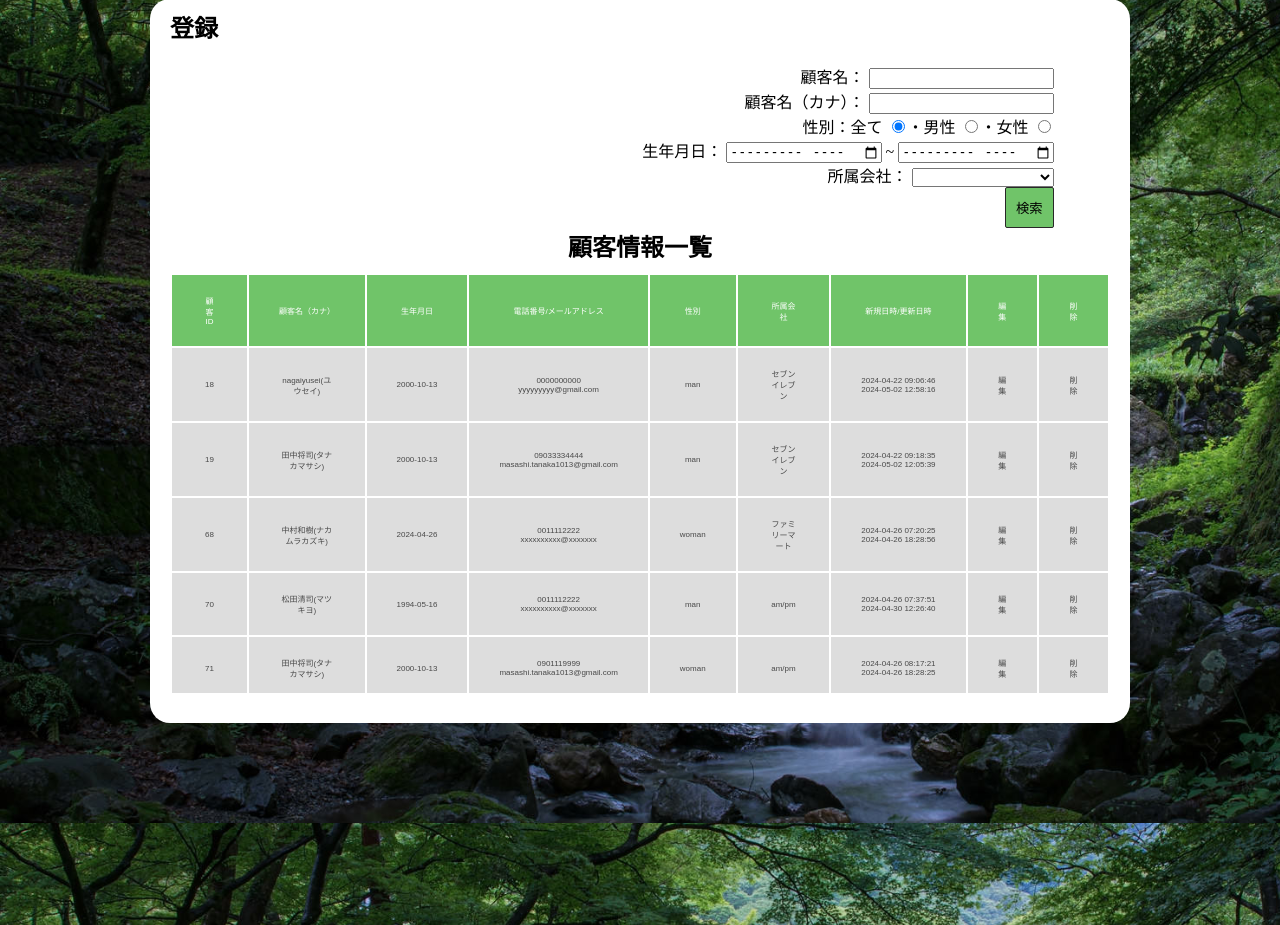
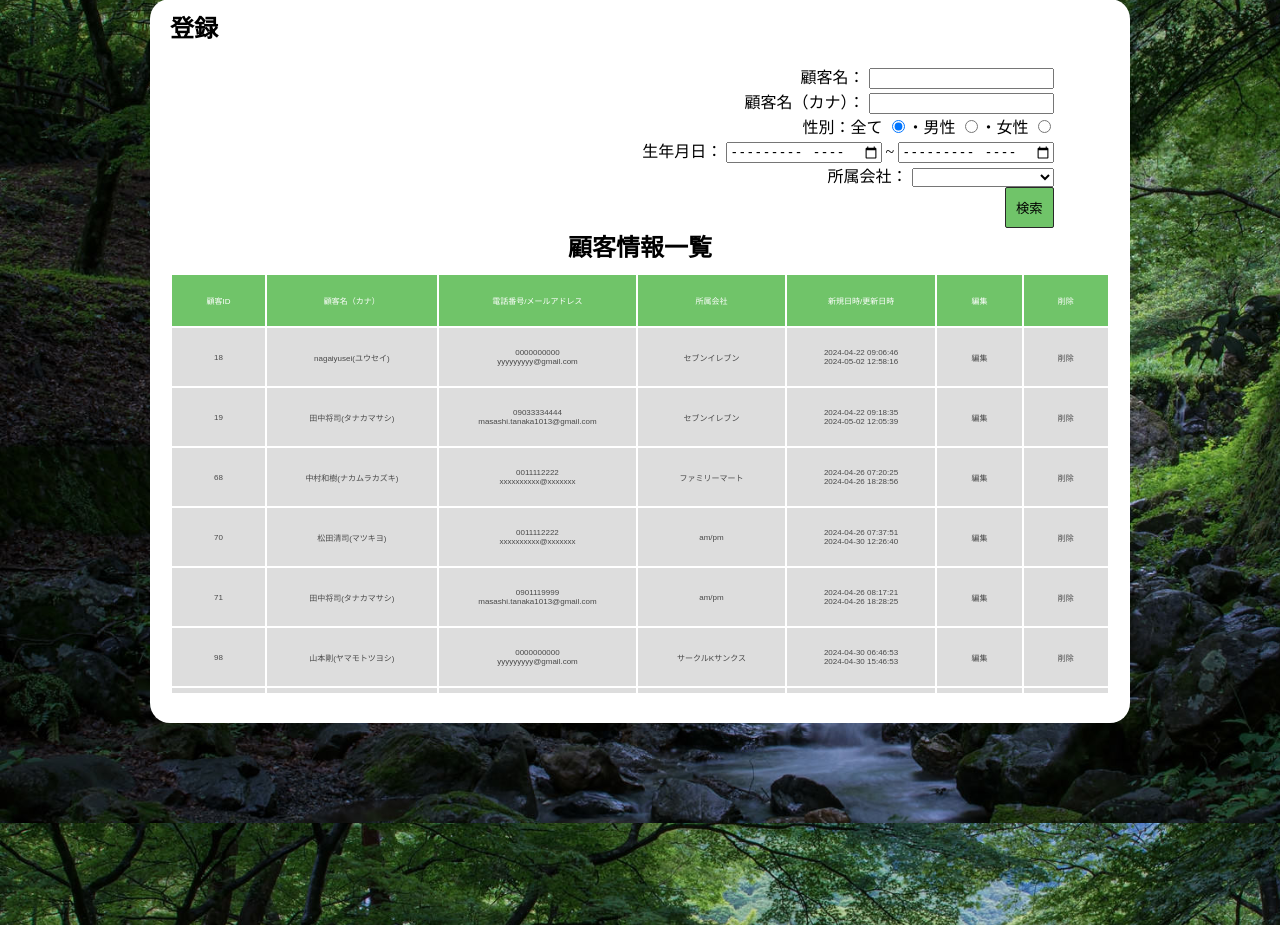
Before and after one commit to yusei00nagai/client, a PHP site: page /search.php in a window 1280 px wide. Shown: the part 101-1026 px from the top of the page. Run offline with PHP 8.4, Linux system fonts and the light colour scheme; data comes from the database, SQL or seed files in the repository; some libraries are stand-ins or nearby versions.

Commit message:
一覧修正 生年月日と性別を非表示

```diff
--- a/js/onload_1.js
+++ b/js/onload_1.js
@@ -99,9 +99,9 @@
         tableHTML += '<tr id="' + item['id'] + '">';
         tableHTML += '<td>' + item['id'] + '</td>';
         tableHTML += '<td>' + item['user_name'] + '(' + item['user_kana'] + ')' +'</td>';
-        tableHTML += '<td nowrap>' + item['user_born'] + '</td>';
+        // tableHTML += '<td nowrap>' + item['user_born'] + '</td>';
         tableHTML += '<td>' + item['user_phone'] + '<br>' + item['user_mail'] + '</td>';
-        tableHTML += '<td nawrap>' + item['user_sex'] + '</td>';
+        // tableHTML += '<td nawrap>' + item['user_sex'] + '</td>';
         tableHTML += '<td nawrap>' + item['company_name'] + '</td>';
         tableHTML += '<td nowrap>' + item['insert_time'] + '<br>' + item['update_time'] +'</td>';
         tableHTML += '<td><a href="./try.php?id=' + item['id'] + '" class="a-btn updateLink">編集</a></td>';
--- a/search.php
+++ b/search.php
@@ -70,9 +70,9 @@
                     <tr class="look-tr">
                         <th class="look-th">顧客ID</th>
                         <th class="look-th">顧客名（カナ）</th>
-                        <th class="look-th">生年月日</th>
+                        <!-- <th class="look-th">生年月日</th> -->
                         <th class="look-th">電話番号/メールアドレス</th>
-                        <th class="look-th">性別</th>
+                        <!-- <th class="look-th">性別</th> -->
                         <th class="look-th">所属会社</th>
                         <th class="look-th">新規日時/更新日時</th>
                         <th class="look-th">編集</th>
```
Also changed, not shown: js/customer_select.js (deleted).
